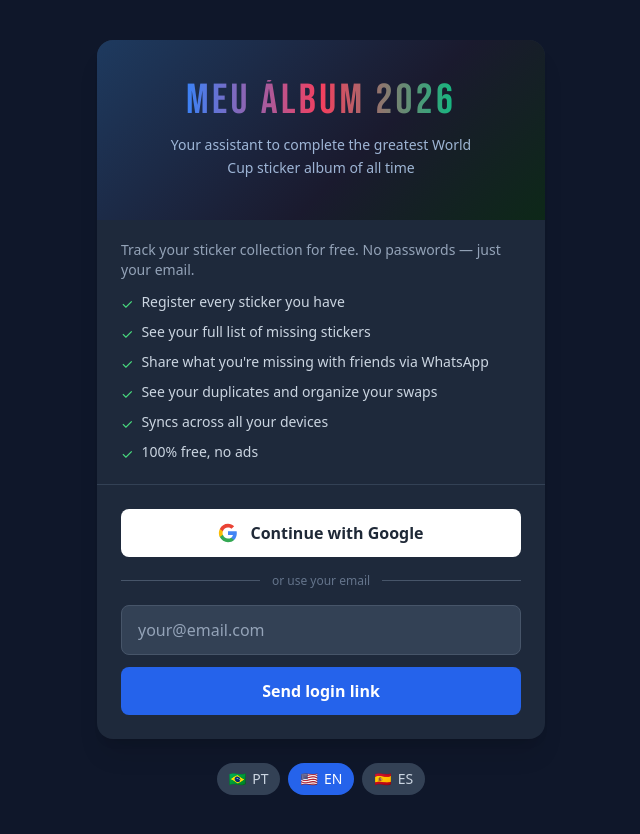
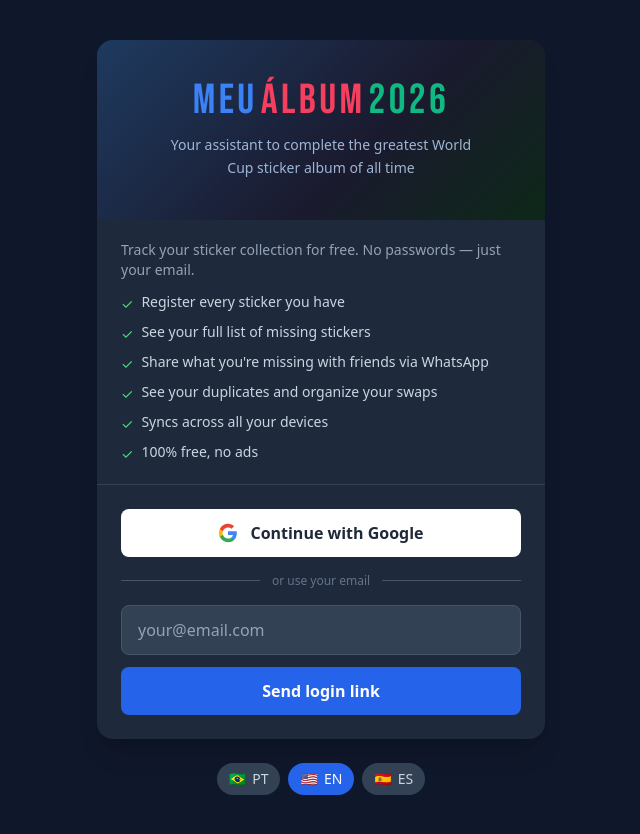
Before and after one commit to marcelotust/copado26web, a React (Vite) app: page / in a window 1280 px wide. Shown: the whole page, without its empty margins (319-959 px from the left). Built offline with nearby package versions, Linux system fonts and the light colour scheme; no server answers.

Commit message:
fix: solid colors per word on logo, segmented accent lines
Each word in the logo gets its own solid color (Meu=blue, Álbum=red,
2026=green). Accent lines use 3 separate flex divs instead of a CSS
gradient so no purple blending occurs.

Co-Authored-By: Claude Sonnet 4.6 <noreply@anthropic.com>

```diff
--- a/src/components/AppLogo.jsx
+++ b/src/components/AppLogo.jsx
@@ -1,28 +1,23 @@
 /** @param {{ size?: 'sm' | 'md' | 'lg' }} props */
 export default function AppLogo({ size = 'md' }) {
   const sizes = {
-    sm: { title: '22px', subtitle: '10px', gap: '1px' },
-    md: { title: '28px', subtitle: '11px', gap: '2px' },
-    lg: { title: '42px', subtitle: '13px', gap: '4px' },
+    sm: { fontSize: '22px' },
+    md: { fontSize: '28px' },
+    lg: { fontSize: '42px' },
   }
-  const s = sizes[size]
+
+  const base = {
+    fontFamily: "'Bebas Neue', sans-serif",
+    fontSize: sizes[size].fontSize,
+    letterSpacing: '0.08em',
+    lineHeight: 1,
+  }
 
   return (
-    <div className='flex flex-col items-center leading-none select-none' style={{ gap: s.gap }}>
-      <span
-        style={{
-          fontFamily: "'Bebas Neue', sans-serif",
-          fontSize: s.title,
-          letterSpacing: '0.08em',
-          background: 'linear-gradient(90deg, #3B82F6 0%, #F43F5E 50%, #10B981 100%)',
-          WebkitBackgroundClip: 'text',
-          WebkitTextFillColor: 'transparent',
-          backgroundClip: 'text',
-          lineHeight: 1,
-        }}
-      >
-        Meu Álbum 2026
-      </span>
+    <div className='flex items-baseline leading-none select-none' style={{ gap: '0.2em' }}>
+      <span style={{ ...base, color: '#3B82F6' }}>Meu</span>
+      <span style={{ ...base, color: '#F43F5E' }}>Álbum</span>
+      <span style={{ ...base, color: '#10B981' }}>2026</span>
     </div>
   )
 }
--- a/src/components/Header.jsx
+++ b/src/components/Header.jsx
@@ -18,8 +18,12 @@ export default function Header({ userId, email, onLogout }) {
 
       <HeaderMenu onLogout={onLogout} email={email} />
 
-      {/* Tricolor accent line */}
-      <div className='absolute bottom-0 left-0 right-0 h-px' style={{ background: 'linear-gradient(90deg, #3B82F6, #F43F5E, #10B981)' }} />
+      {/* Tricolor accent line — 3 solid segments */}
+      <div className='absolute bottom-0 left-0 right-0 h-px flex'>
+        <div className='flex-1' style={{ backgroundColor: '#3B82F6' }} />
+        <div className='flex-1' style={{ backgroundColor: '#F43F5E' }} />
+        <div className='flex-1' style={{ backgroundColor: '#10B981' }} />
+      </div>
     </header>
   )
 }
--- a/src/components/TabNav.jsx
+++ b/src/components/TabNav.jsx
@@ -15,8 +15,12 @@ export default function TabNav() {
       <NavTab to='/missing' label={t('nav.missing')} active={pathname === '/missing'}                   color='#10B981' />
       <NavTab to='/swaps'   label={t('nav.swaps')}   active={pathname === '/swaps'} badge={swaps > 0 ? swaps : undefined} color='#F43F5E' />
 
-      {/* Tricolor accent line */}
-      <div className='absolute bottom-0 left-0 right-0 h-px' style={{ background: 'linear-gradient(90deg, #3B82F6, #F43F5E, #10B981)' }} />
+      {/* Tricolor accent line — 3 solid segments */}
+      <div className='absolute bottom-0 left-0 right-0 h-px flex'>
+        <div className='flex-1' style={{ backgroundColor: '#3B82F6' }} />
+        <div className='flex-1' style={{ backgroundColor: '#F43F5E' }} />
+        <div className='flex-1' style={{ backgroundColor: '#10B981' }} />
+      </div>
     </nav>
   )
 }
```
